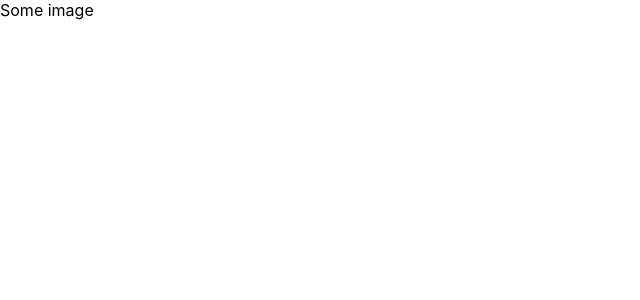
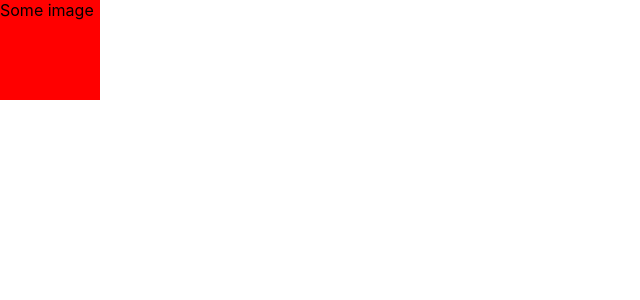
Before and after one commit to kgallego/BordGames, a React (Create React App) app: page / in a window 1280 px wide. Shown: the top 300 px of the page, without its empty margins (0-640 px from the left). Built offline with nearby package versions, Linux system fonts and the light colour scheme.

Commit message:
add style type
- add basic test style

```diff
--- /dev/null
+++ b/global.d.ts
@@ -0,0 +1,3 @@
+import {CSSProperties} from "react";
+
+export type Styles = {[key: string]: CSSProperties};
--- a/src/games/Hover/Screen.tsx
+++ b/src/games/Hover/Screen.tsx
@@ -1,9 +1,18 @@
 import React from "react";
+import {Styles} from "../../../global";
+
+const styles: Styles= {
+  tile: {
+    height: 100,
+    width: 100,
+    backgroundColor: 'red'
+  }
+};
 
 const Hover: React.FC = () => {
   return (
     <div>
-      <div data-testid="tile">Some image</div>
+      <div style={styles.tile} data-testid="tile">Some image</div>
     </div>
   )
 };
```
